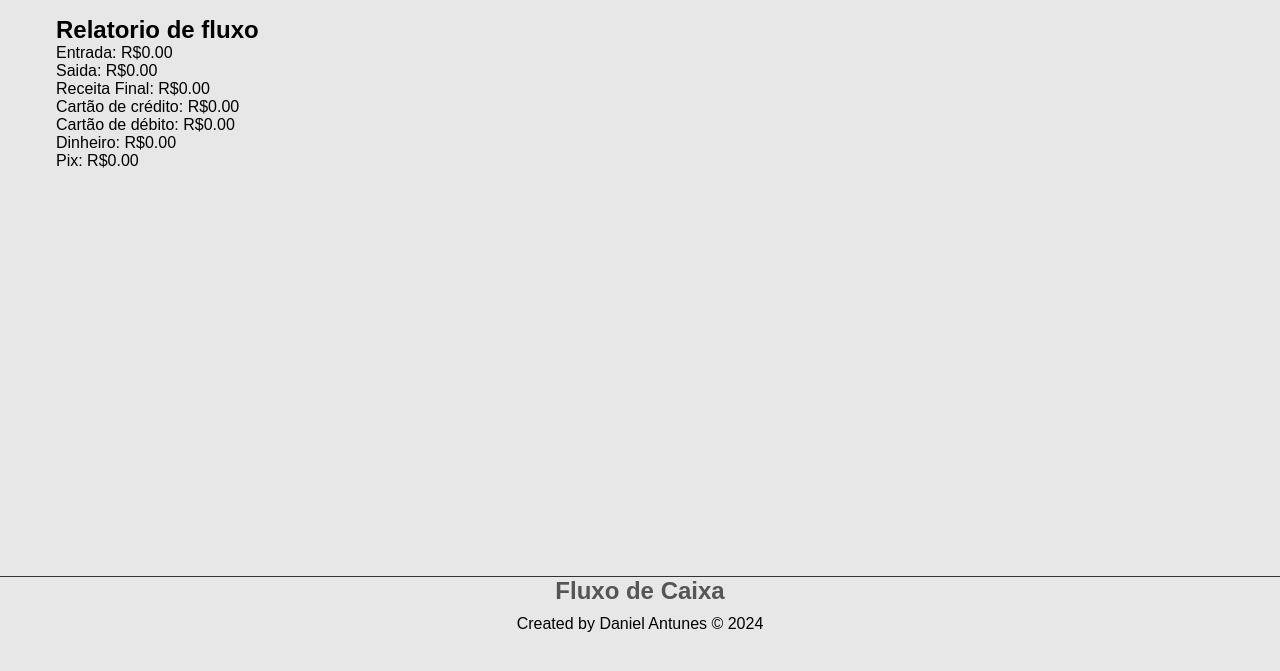
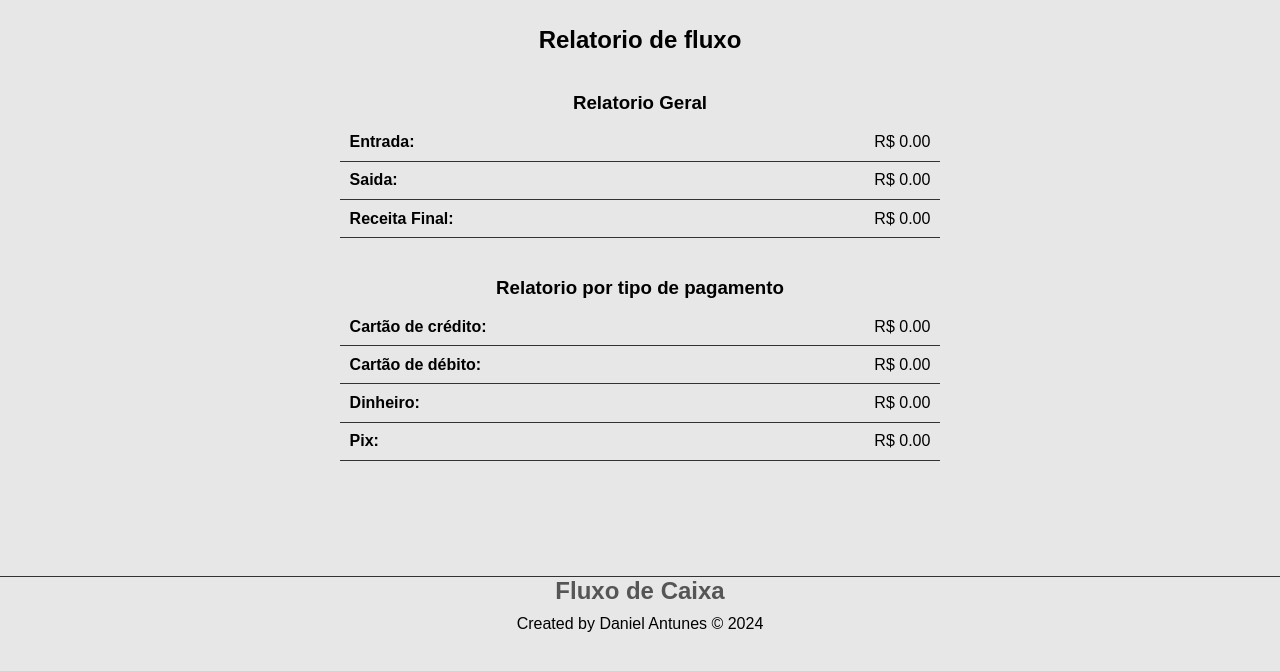
Before and after one commit to DanielAntu/fluxo_caixa_django, a Django app: page /flows/relatorio/1 in a window 1280 px wide. Shown: the part 85-756 px from the top of the page. Run offline with Django 5.2, Linux system fonts and the light colour scheme; the visitor is signed in with stand-in values (Sample User, id 1); data that the repository does not hold is empty.

Commit message:
estilizando a pagina de relatório

```diff
--- a/base_static/css/styles.css
+++ b/base_static/css/styles.css
@@ -177,6 +177,7 @@ form input[type="submit"]:hover,
 .container-table {
     margin: 0 auto;
     max-width: 600px;
+    overflow-x: auto;
 }
 
 .container-table table {
@@ -280,6 +281,30 @@ form input[type="submit"]:hover,
     margin: 0.6rem 0;
 }
 
+.container-card {
+    margin: 0.6rem auto;
+    max-width: 600px;
+    padding: 0.6rem 0;
+}
+
+.container-card h3,
+.title {
+    text-align: center;
+    padding: 0.6rem;
+}
+
+.card p {
+    display: flex;
+    justify-content: space-between;
+    padding: 0.6rem;
+    border-bottom: 1px solid #333;
+    width: 100%;
+}
+
+.bold {
+    font-weight: bold;
+}
+
 /* footer */
 footer {
     max-height: 100px;
@@ -311,3 +336,14 @@ footer h2 {
         max-width: 100%;
     }
 }
+
+@media (max-width: 400px) {
+    .steps_links a {
+        padding: 0.6rem 0.3rem;
+    }
+
+    .search-button {
+        width: 100px !important;
+        padding: 0.6rem 0.3rem !important;
+    }
+}
--- a/base_templates/global/partials/search.html
+++ b/base_templates/global/partials/search.html
@@ -1,4 +1,4 @@
 <form action="{% url "cash_flow:search_date" %}" class="search-form">
     <input type="date" name="date" id="date" value="{{ date }}">
-    <input type="submit" value="Procurar">
+    <input class="search-button" type="submit" value="Procurar">
 </form>
--- a/cash_flow/templates/cash_flow/pages/relatorio.html
+++ b/cash_flow/templates/cash_flow/pages/relatorio.html
@@ -1,31 +1,33 @@
 {% extends "global/base.html" %}
 
 {% block content %}
-    <h2>Relatorio de fluxo</h2>
+    <h2 class="title">Relatorio de fluxo</h2>
     <div class="container-card">
+        <h3>Relatorio Geral</h3>
         <div class="card">
-            <p>Entrada: R${{soma_entry}}</p>
+            <p><span class="bold">Entrada:</span> <span>R$ {{soma_entry}}</span></p>
         </div>
         <div class="card">
-            <p>Saida: R${{soma_output}}</p>
+            <p><span class="bold">Saida:</span> <span>R$ {{soma_output}}</span></p>
         </div>
         <div class="card">
-            <p>Receita Final: R${{dif_total}}</p>
+            <p><span class="bold">Receita Final:</span> <span>R$ {{dif_total}}</span></p>
         </div>
     </div>
 
     <div class="container-card">
+        <h3>Relatorio por tipo de pagamento</h3>
         <div class="card">
-            <p>Cartão de crédito: R${{ soma_cc }}</p>
+            <p><span class="bold">Cartão de crédito:</span> <span>R$ {{ soma_cc }}</span></p>
         </div>
         <div class="card">
-            <p>Cartão de débito: R${{ soma_cd }}</p>
+            <p><span class="bold">Cartão de débito:</span> <span>R$ {{ soma_cd }}</span></p>
         </div>
         <div class="card">
-            <p>Dinheiro: R${{ soma_din }}</p>
+            <p><span class="bold">Dinheiro:</span> <span>R$ {{ soma_din }}</span></p>
         </div>
         <div class="card">
-            <p>Pix: R${{ soma_pix }}</p>
+            <p><span class="bold">Pix:</span> <span>R$ {{ soma_pix }}</span></p>
         </div>
     </div>
 {% endblock content %}
--- a/cash_flow/views.py
+++ b/cash_flow/views.py
@@ -8,6 +8,8 @@ from utils.pagination import make_pagination
 from django.http import Http404, HttpResponse
 from django.contrib.auth.decorators import login_required
 import csv
+import datetime
+
 
 @login_required(login_url='users:login', redirect_field_name='next')
 def home(request):
@@ -112,12 +114,12 @@ def download_csv(request):
     if not request.POST:
         raise Http404()
 
-    response = HttpResponse(content_type='text/csv')
+    response = HttpResponse(content_type='text/csv; charset=utf-8')
     response['Content-Disposition'] = 'attachment; filename="Relatório.csv"'
 
     writer = csv.writer(response)
 
-    writer.writerow(['Descrição', 'Natureza', 'Tipo', 'Valor'])
+    writer.writerow(['Data', 'Descrição', 'Natureza', 'Tipo', 'Valor'])
 
     try:
         date = parse_data(request.POST.get('date'))
@@ -129,6 +131,8 @@ def download_csv(request):
     nature = ''
     type_cash = ''
     for flow in flows:
+        date = datetime.datetime.fromisoformat(str(flow.created_at))
+        date_format = date.strftime('%d/%m/%Y')
         if flow.nature == 'entry':
             nature = 'Entrada'
         elif flow.nature == 'output':
@@ -145,6 +149,6 @@ def download_csv(request):
         else:
             type_cash = '-'
 
-        writer.writerow([flow.description, nature, type_cash, flow.value])
+        writer.writerow([date_format, flow.description, nature, type_cash, flow.value])
 
     return response
```
